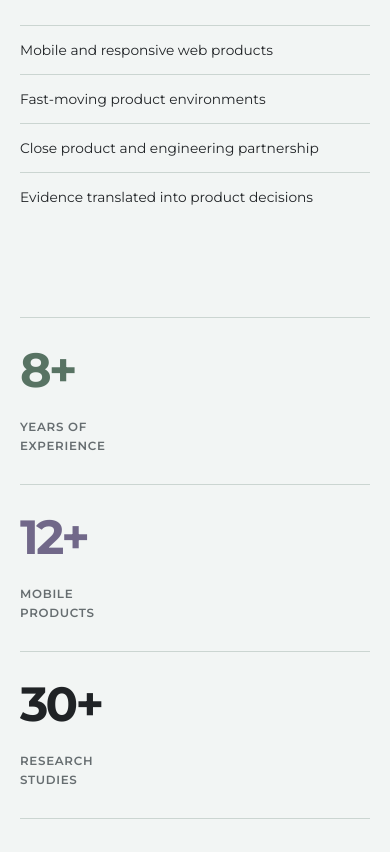
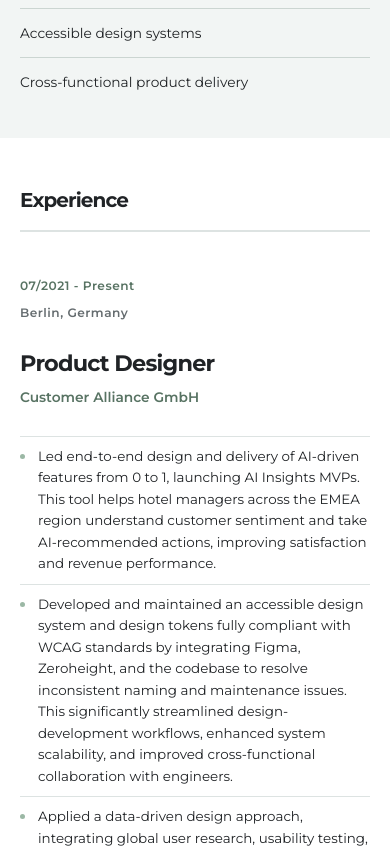
Before and after one commit to blackshandesigner/ux_portfolio, a Next.js app: page / in a window 390 px wide. Shown: the part 4000-4852 px from the top of the page. Built offline with nearby package versions, Linux system fonts and the light colour scheme.

Commit message:
更新網站

```diff
--- a/app/globals.css
+++ b/app/globals.css
@@ -164,7 +164,7 @@ section { scroll-margin-top: 86px; }
 .section-heading-row.is-compact h2 { max-width: none; font-size: 20px; }
 
 /* Projects */
-.work-section { padding-block: 32px clamp(88px, 11vw, 176px); scroll-margin-top: 60px; }
+.work-section { padding-block: 32px; scroll-margin-top: 60px; }
 .project-list { border-bottom: 1px solid var(--border); }
 .project-row { position: relative; border-top: 1px solid var(--border); transition: background-color 250ms ease; }
 .project-row:hover, .project-row:focus-within { background: var(--sage-light); }
@@ -182,49 +182,36 @@ section { scroll-margin-top: 86px; }
 .project-image-placeholder small { margin-top: 6px; font-size: .7rem; }
 .accent-sage { --accent: var(--sage); --accent-light: var(--sage-light); }
 
-/* About and metrics */
-.about-section { padding-block: 32px 0; background: var(--bg-tint); }
-.about-grid { display: grid; grid-template-columns: minmax(300px, .9fr) minmax(420px, 1.2fr); gap: clamp(60px, 10vw, 180px); }
+/* About */
+.about-section { padding-block: 32px; background: var(--bg-tint); }
+.about-grid { display: grid; grid-template-columns: 1fr; gap: 32px; }
 .about-grid h2 { margin: 28px 0 0; font-size: var(--heading-xl); font-weight: 800; letter-spacing: -0.06em; line-height: .92; text-transform: uppercase; }
 .about-grid h2 em { color: var(--sage-dark); font-style: normal; }
-.about-copy .lead { max-width: 29ch; margin: 0 0 clamp(52px, 7vw, 90px); font-size: clamp(1.65rem, 2.8vw, 3rem); font-weight: 500; letter-spacing: -0.045em; line-height: 1.18; }
-.about-columns { display: grid; grid-template-columns: 1fr 1fr; gap: clamp(32px, 5vw, 80px); }
+.about-copy { max-width: 760px; }
+.about-columns { display: grid; grid-template-columns: 1fr; gap: 32px; }
 .about-columns p { margin: 0 0 18px; color: var(--text-secondary); font-size: .94rem; }
 .about-columns ul { margin: 0; padding: 0; list-style: none; }
 .about-columns li { padding: 13px 0; border-top: 1px solid #cbd5d1; color: var(--text); font-size: .86rem; }
-.metrics-grid { display: grid; grid-template-columns: repeat(4, 1fr); margin-top: clamp(96px, 11vw, 170px); border-top: 1px solid #cbd5d1; }
-.metric { display: flex; flex-direction: column; gap: 24px; min-height: 230px; padding: 38px clamp(16px, 2.5vw, 40px); border-right: 1px solid #cbd5d1; }
-.metric:first-child { padding-left: 0; }
-.metric:last-child { border-right: 0; }
-.metric strong { font-size: clamp(3rem, 5.5vw, 6rem); font-weight: 700; letter-spacing: -0.06em; line-height: 1; }
-.metric span { max-width: 15ch; color: var(--text-secondary); font-size: .74rem; font-weight: 600; letter-spacing: .06em; text-transform: uppercase; }
-.metric-sage strong { color: var(--sage-dark); }
-.metric-lavender strong { color: var(--lavender-dark); }
-.metric-peach strong { color: #a96851; }
 
 /* Experience */
-.experience-section { padding-block: clamp(110px, 14vw, 210px); }
+.experience-section { padding-block: 32px; }
 .timeline { border-bottom: 1px solid var(--border); }
 .experience-row { display: grid; grid-template-columns: 1.05fr 36px 1.45fr 2fr; gap: clamp(24px, 3.5vw, 60px); padding: clamp(44px, 5vw, 72px) 0; border-top: 1px solid var(--border); }
-.experience-date { display: flex; flex-direction: column; color: var(--sage-dark); font-size: .76rem; font-weight: 600; letter-spacing: .04em; text-transform: uppercase; }
+.experience-date { display: flex; flex-direction: column; color: var(--sage-dark); font-size: .76rem; font-weight: 600; letter-spacing: .04em; }
 .experience-date small { margin-top: 22px; color: var(--text-secondary); font: inherit; }
 .timeline-marker { position: relative; }
 .timeline-marker::before { content: ""; position: absolute; top: -72px; bottom: -72px; left: 50%; width: 1px; background: var(--border); }
 .timeline-marker span { position: relative; z-index: 1; display: block; width: 9px; height: 9px; margin: 7px auto 0; background: var(--sage); border-radius: 50%; outline: 7px solid #fff; }
 .experience-role h3 { margin: 0 0 10px; font-size: var(--heading-md); font-weight: 700; letter-spacing: -.035em; line-height: 1.12; }
-.experience-role p, .experience-detail > p { margin: 0; color: var(--text-secondary); font-size: .86rem; }
+.experience-role p { margin: 0; color: var(--sage-dark); font-size: .86rem; font-weight: 600; }
+.experience-detail > p { margin: 0; color: var(--text-secondary); font-size: .86rem; }
 .experience-detail > p { margin-bottom: 22px; }
 .experience-detail ul { margin: 0; padding: 0; list-style: none; }
 .experience-detail li { position: relative; padding: 9px 0 9px 18px; border-top: 1px solid var(--border); font-size: .84rem; }
 .experience-detail li::before { content: ""; position: absolute; top: 17px; left: 0; width: 5px; height: 5px; background: var(--sage); border-radius: 50%; }
-.credentials-grid { display: grid; grid-template-columns: 1fr 1fr; gap: clamp(48px, 8vw, 140px); margin-top: clamp(92px, 10vw, 150px); }
-.credentials-grid > div { border-top: 1px solid var(--border); }
-.credentials-grid > div > .eyebrow { padding: 24px 0 46px; }
-.credential-row { display: grid; grid-template-columns: 1.5fr 1fr auto; gap: 20px; padding: 22px 0; border-top: 1px solid var(--border); }
-.credential-row h3, .credential-row p { margin: 0; font-size: .83rem; }
-.credential-row h3 { font-weight: 600; }
-.credential-row p, .credential-row span { color: var(--text-secondary); }
-.credential-row span { font-size: .72rem; }
+.education-section { margin-top: 64px; }
+.education-list { border-bottom: 1px solid var(--border); }
+.education-row .experience-role h3 { font-size: clamp(1.25rem, 1.8vw, 1.65rem); white-space: nowrap; }
 
 /* Process */
 .process-section { padding-block: 32px clamp(92px, 12vw, 180px); background: var(--lavender-light); }
@@ -349,7 +336,6 @@ section { scroll-margin-top: 86px; }
 @media (max-width: 1100px) {
   .project-card-link { grid-template-columns: 56px minmax(0, 1.4fr) minmax(240px, 1fr); gap: 28px; }
   .project-primary h3 { font-size: clamp(1.35rem, 2.1vw, 1.65rem); }
-  .about-grid { gap: 60px; }
   .experience-row { grid-template-columns: .8fr 24px 1.1fr 1.5fr; gap: 26px; }
   .capabilities-section { grid-template-columns: repeat(2, 1fr); }
   .capability-group:nth-child(2) { border-right: 0; }
@@ -363,16 +349,11 @@ section { scroll-margin-top: 86px; }
   .hero-title { font-size: clamp(4rem, 12vw, 7rem); line-height: 1.08; }
   .project-card-link { grid-template-columns: 56px minmax(0, 1fr); }
   .project-image-placeholder { grid-column: 2; min-height: 0; aspect-ratio: 16 / 9; }
-  .about-grid { grid-template-columns: 1fr; }
   .about-grid h2 { max-width: 10ch; }
-  .about-copy { display: grid; grid-template-columns: .85fr 1.15fr; gap: 40px; }
-  .about-copy .lead { margin: 0; }
-  .metrics-grid { grid-template-columns: repeat(2, 1fr); }
-  .metric:nth-child(2) { border-right: 0; }
-  .metric:nth-child(n+3) { border-top: 1px solid #cbd5d1; }
+  .education-row .experience-role h3 { white-space: normal; }
   .experience-row { grid-template-columns: .8fr 1.3fr 1.6fr; }
   .timeline-marker { display: none; }
-  .credentials-grid, .methods-section { grid-template-columns: 1fr; }
+  .methods-section { grid-template-columns: 1fr; }
   .process-row { grid-template-columns: 64px .8fr 1.5fr; gap: 24px; }
   .methods-intro h2 { max-width: 17ch; }
   .contact-bottom { grid-template-columns: 1fr; }
@@ -401,18 +382,9 @@ section { scroll-margin-top: 86px; }
   .project-primary h3 { font-size: 1.8rem; white-space: normal; }
   .project-details { grid-template-columns: 1fr; gap: 14px; margin-top: 26px; }
   .project-image-placeholder { aspect-ratio: 4 / 3; }
-  .about-copy { grid-template-columns: 1fr; }
-  .about-copy .lead { max-width: none; font-size: 1.6rem; }
-  .about-columns { grid-template-columns: 1fr; }
-  .metrics-grid { grid-template-columns: 1fr; }
-  .metric, .metric:first-child { min-height: 160px; padding: 28px 0; border-right: 0; border-top: 1px solid #cbd5d1; }
-  .metric:first-child { border-top: 0; }
   .experience-row { grid-template-columns: 1fr; gap: 28px; }
   .experience-date { display: grid; grid-template-columns: 1fr 1fr; }
   .experience-date small { grid-column: 1 / -1; margin-top: 8px; }
-  .credential-row { grid-template-columns: 1fr auto; }
-  .credential-row p { grid-column: 1 / 2; }
-  .credential-row span { grid-column: 2; grid-row: 1; }
   .process-row { grid-template-columns: 44px 1fr; gap: 18px; }
   .process-row p { grid-column: 2 / -1; }
   .method-group { grid-template-columns: 1fr; gap: 14px; }
--- a/app/page.tsx
+++ b/app/page.tsx
@@ -4,7 +4,7 @@ import { ProjectRow } from "@/components/ProjectRow";
 import { Reveal } from "@/components/Reveal";
 import { SectionHeader } from "@/components/SectionHeader";
 import { projects } from "@/data/projects";
-import { experiences, methods, metrics, processSteps } from "@/data/site";
+import { experiences, methods, processSteps } from "@/data/site";
 
 export default function Home() {
   return (
@@ -37,32 +37,23 @@ export default function Home() {
             <Reveal><SectionHeader title="About" compact /></Reveal>
             <Reveal className="about-grid">
               <div>
-                <h2>Hybrid<br />Researcher<br /><em>& Designer</em></h2>
+                <h2>Product Designer<br /><em>& System Thinker</em></h2>
               </div>
               <div className="about-copy">
-                <p className="lead">I turn complex human behavior into useful, inclusive product experiences—and help teams make clearer decisions along the way.</p>
                 <div className="about-columns">
                   <div>
-                    <p>I combine qualitative research, behavioral data, product strategy, and interaction design. That hybrid perspective helps me move between the messiness of discovery and the precision of delivery.</p>
-                    <p>I care about quiet details: language that reduces hesitation, flows that respect attention, and systems that remain coherent as products grow.</p>
+                    <p>I’m a Product Designer with experience across B2B SaaS, AI-powered products, and complex digital services. I combine user research, product strategy, interaction design, analytics, and rapid prototyping to move ideas from discovery through launch and continuous improvement.</p>
+                    <p>My work includes designing AI-driven features, accessible design systems, design tokens, and operational workflows for international users. I care about making products easier to understand, easier to maintain, and more consistent across design and engineering.</p>
                   </div>
                   <ul>
-                    <li>Mobile and responsive web products</li>
-                    <li>Fast-moving product environments</li>
-                    <li>Close product and engineering partnership</li>
-                    <li>Evidence translated into product decisions</li>
+                    <li>AI-powered B2B products</li>
+                    <li>Research-led product decisions</li>
+                    <li>Accessible design systems</li>
+                    <li>Cross-functional product delivery</li>
                   </ul>
                 </div>
               </div>
             </Reveal>
-
-            <div className="metrics-grid" aria-label="Career metrics">
-              {metrics.map((metric) => (
-                <Reveal className={`metric metric-${metric.tone}`} key={metric.label}>
-                  <strong>{metric.value}</strong><span>{metric.label}</span>
-                </Reveal>
-              ))}
-            </div>
           </div>
         </section>
 
@@ -72,25 +63,31 @@ export default function Home() {
             {experiences.map((experience) => (
               <Reveal className="experience-row" key={`${experience.title}-${experience.start}`}>
                 <div className="experience-date">
-                  <span>{experience.start}</span><span>{experience.end}</span><small>{experience.duration}</small>
+                  <span>{experience.start} - {experience.end}</span><small>{experience.duration}</small>
                 </div>
                 <div className="timeline-marker" aria-hidden="true"><span /></div>
                 <div className="experience-role"><h3>{experience.title}</h3><p>{experience.company}</p></div>
-                <div className="experience-detail"><p>{experience.description}</p><ul>{experience.achievements.map((achievement) => <li key={achievement}>{achievement}</li>)}</ul></div>
+                <div className="experience-detail">
+                  {experience.description ? <p>{experience.description}</p> : null}
+                  <ul>{experience.achievements.map((achievement) => <li key={achievement}>{achievement}</li>)}</ul>
+                </div>
               </Reveal>
             ))}
           </div>
 
-          <Reveal className="credentials-grid">
-            <div>
-              <p className="eyebrow">Education</p>
-              <div className="credential-row"><h3>Master of Human-Computer Interaction</h3><p>University of Design & Technology</p><span>2020</span></div>
-              <div className="credential-row"><h3>BA, Visual Communication</h3><p>National Arts University</p><span>2017</span></div>
-            </div>
-            <div>
-              <p className="eyebrow">Certifications</p>
-              <div className="credential-row"><h3>Inclusive Design for Digital Products</h3><p>Interaction Design Foundation</p><span>2025</span></div>
-              <div className="credential-row"><h3>Product Analytics</h3><p>Reforge</p><span>2023</span></div>
+          <Reveal className="education-section">
+            <SectionHeader title="Education" compact />
+            <div className="education-list">
+              <div className="experience-row education-row">
+                <div className="experience-date"><span>2017 - 2019</span><small>Milan, Italy</small></div>
+                <div className="timeline-marker" aria-hidden="true"><span /></div>
+                <div className="experience-role"><h3>Master in Business Design</h3><p>Domus Academy</p></div>
+              </div>
+              <div className="experience-row education-row">
+                <div className="experience-date"><span>2011 - 2015</span><small>Kaohsiung, Taiwan</small></div>
+                <div className="timeline-marker" aria-hidden="true"><span /></div>
+                <div className="experience-role"><h3>BFA in Digital Media Design</h3><p>I-Shou University</p></div>
+              </div>
             </div>
           </Reveal>
         </section>
--- a/data/site.ts
+++ b/data/site.ts
@@ -14,48 +14,53 @@ export const navigation: NavigationItem[] = [
 ];
 
 export const metrics = [
-  { value: "8+", label: "Years of experience", tone: "sage" },
-  { value: "12+", label: "Mobile products", tone: "lavender" },
-  { value: "30+", label: "Research studies", tone: "charcoal" },
-  { value: "20+", label: "Product launches", tone: "peach" },
+  { value: "5+", label: "Years in B2B SaaS.", tone: "sage" },
+  { value: "0→1", label: "AI Product Delivery.", tone: "lavender" },
+  { value: "EMEA", label: "International B2B Users.", tone: "charcoal" },
+  { value: "3×", label: "International Design Awards.", tone: "peach" },
 ];
 
 export const experiences = [
   {
-    start: "Jan 2022",
+    start: "07/2021",
     end: "Present",
-    duration: "4 yrs",
-    title: "Senior Product Designer",
-    company: "Digital Product Studio · Taipei",
-    description: "Lead discovery, research, and interaction design for mobile and responsive product teams.",
-    achievements: ["Created evidence-led product strategies across fintech and health.", "Designed and tested end-to-end journeys with engineering partners.", "Built reusable patterns that shortened delivery cycles."],
+    duration: "Berlin, Germany",
+    title: "Product Designer",
+    company: "Customer Alliance GmbH",
+    description: "",
+    achievements: [
+      "Led end-to-end design and delivery of AI-driven features from 0 to 1, launching AI Insights MVPs. This tool helps hotel managers across the EMEA region understand customer sentiment and take AI-recommended actions, improving satisfaction and revenue performance.",
+      "Developed and maintained an accessible design system and design tokens fully compliant with WCAG standards by integrating Figma, Zeroheight, and the codebase to resolve inconsistent naming and maintenance issues. This significantly streamlined design-development workflows, enhanced system scalability, and improved cross-functional collaboration with engineers.",
+      "Applied a data-driven design approach, integrating global user research, usability testing, Google Analytics, and customer interviews to pinpoint pain points and optimize solutions. Improvements were continuously measured through KPIs such as CSAT and NPS.",
+      "Defined and implemented an AI-driven design framework utilizing intelligent prototyping and behavior analysis to enhance user-centered design and delivery.",
+      "Maintained hands-on design work to stay connected with the design process by developing user stories, prototypes, mockups, and detailed specifications to communicate design solutions.",
+    ],
   },
   {
-    start: "Mar 2020",
-    end: "Dec 2021",
-    duration: "1 yr 10 mos",
-    title: "Product Designer",
-    company: "Luma Financial · Remote",
-    description: "Designed member experiences for a consumer finance platform during a period of rapid growth.",
-    achievements: ["Redesigned onboarding and account-linking experiences.", "Established weekly research and experiment reviews.", "Partnered with data teams to define activation metrics."],
+    start: "08/2020",
+    end: "10/2020",
+    duration: "Milan, Italy",
+    title: "UI/UX Design Intern",
+    company: "Penguinpass",
+    description: "",
+    achievements: [
+      "Designed multiple landing page mockups to support marketing campaigns and event engagement strategies.",
+      "Redesigned the Penguinpass trade fair UI to improve clarity and usability.",
+      "Collaborated with the project manager to coordinate design tasks and ensure alignment with business and user needs.",
+      "Contributed to a lean, user-focused design process in a startup environment.",
+    ],
   },
   {
-    start: "Jul 2018",
-    end: "Feb 2020",
-    duration: "1 yr 8 mos",
-    title: "UX Researcher",
-    company: "Urban Mobility Lab · Singapore",
-    description: "Studied the daily travel behavior of riders and operations teams across Southeast Asia.",
-    achievements: ["Ran mixed-method studies across four markets.", "Translated field insights into service concepts.", "Introduced a searchable research repository."],
-  },
-  {
-    start: "Jun 2017",
-    end: "Jun 2018",
-    duration: "1 yr",
-    title: "Interaction Designer",
-    company: "Common Ground · Taipei",
-    description: "Created accessible public-service and cultural experiences for web and mobile.",
-    achievements: ["Built responsive prototypes for complex services.", "Facilitated alignment workshops with public stakeholders.", "Documented accessibility patterns for the studio."],
+    start: "05/2020",
+    end: "08/2020",
+    duration: "Milan, Italy",
+    title: "UI/UX Designer (Project)",
+    company: "Ktchn Lab, Vinhood, Morsy",
+    description: "",
+    achievements: [
+      "Designed a contactless food delivery app to help the HoReCa sector adapt during COVID-19, improving the ordering flow and customer experience.",
+      "Addressed the urgent needs of a rapidly shifting food and beverage industry, focusing on safety, accessibility, and digital adaptability.",
+    ],
   },
 ];
 
```
Also changed, not shown: portfolio.html (+2 -2 lines).
